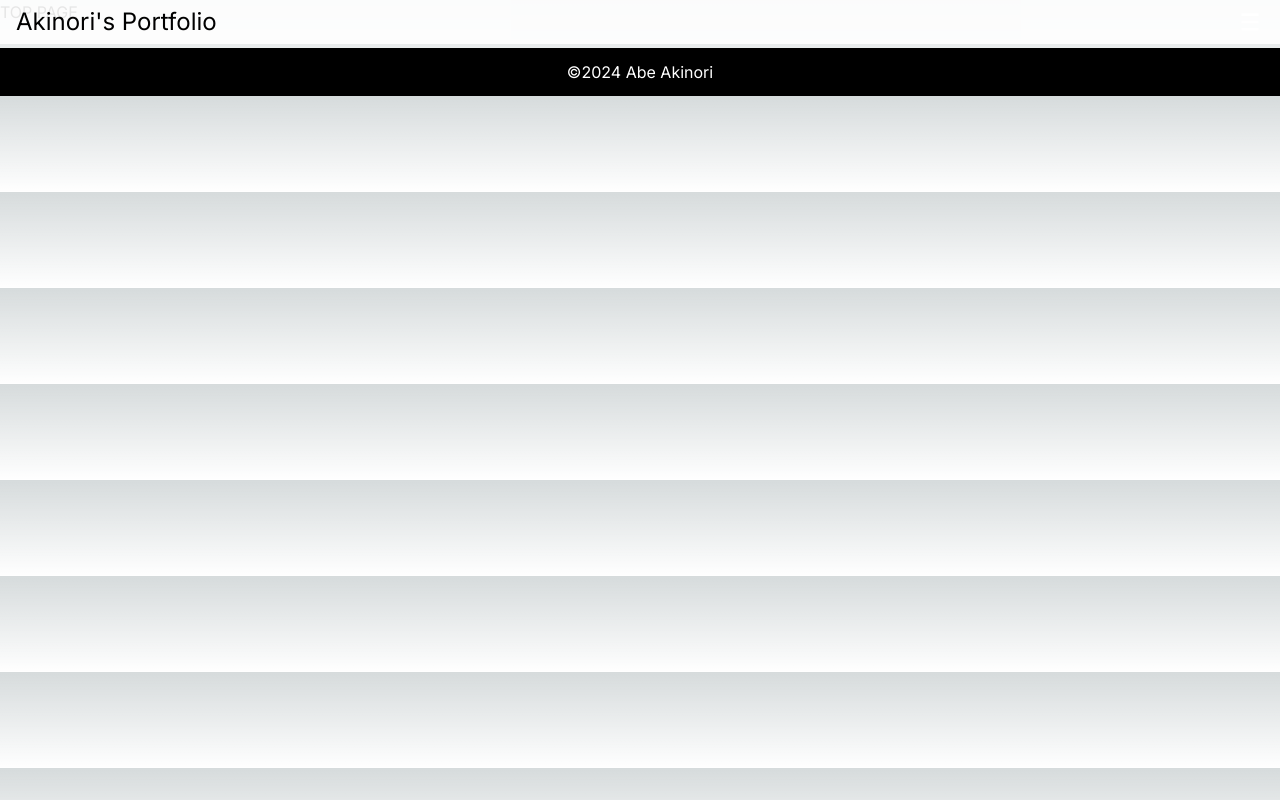
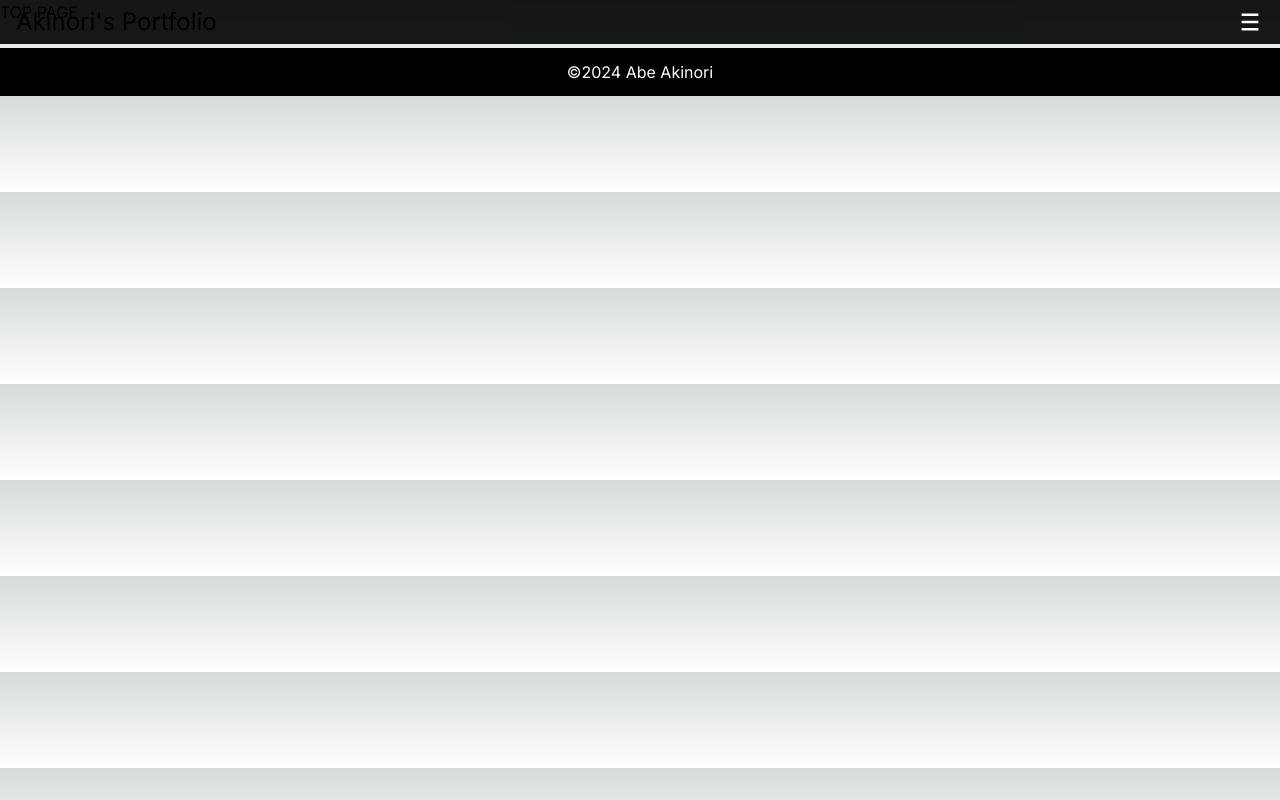
Before and after one commit to Akinori99/my-next-portfolio, a Next.js app: page / in a window 1280 px wide. Built offline with nearby package versions, Linux system fonts and the light colour scheme.

Commit message:
⏪ <header> background-color returned to black

```diff
--- a/app/components/header.jsx
+++ b/app/components/header.jsx
@@ -73,7 +73,7 @@ export default function Header() {
   );
 
   return (
-    <header className="fixed top-0 w-full bg-white bg-opacity-90 z-50">
+    <header className="fixed top-0 w-full bg-black bg-opacity-90 z-50">
       <div className="flex items-center h-11">
         <div className="flex items-center ml-4">
           <Link
```
